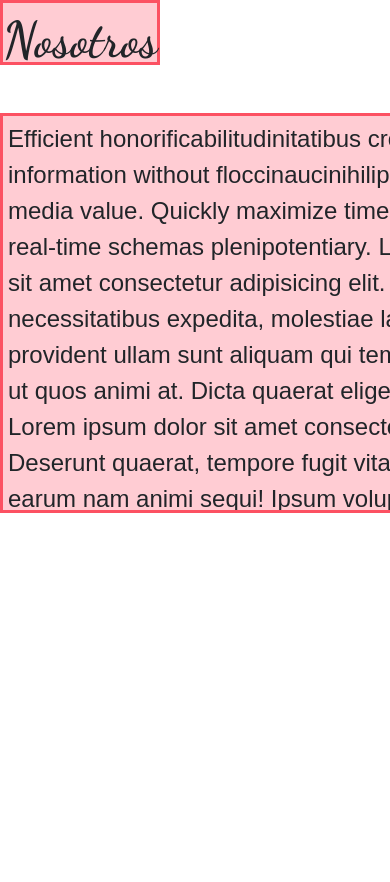
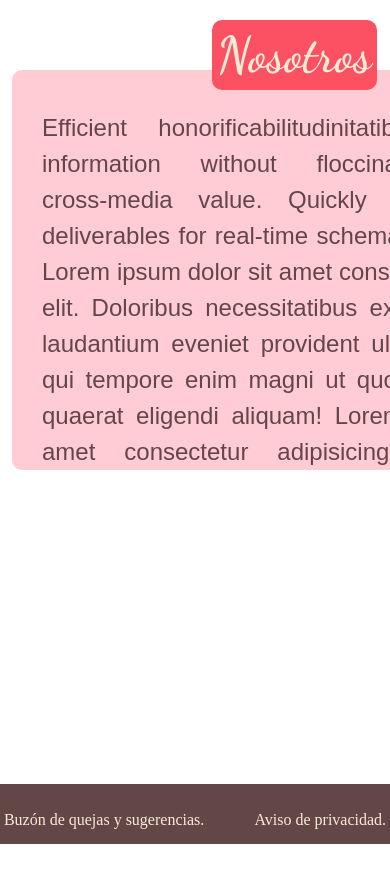
Before and after one commit to alexeigastaldielz/Beauty_Spa, a plain HTML site: page Beauty_main.html in a window 390 px wide. Shown: the top 882 px of the page. Drawn offline with nearby package versions, Linux system fonts and the light colour scheme.

Commit message:
Creoqueya
nomas me falta hacerlo responsivo ;c

```diff
--- a/Beauty_main.html
+++ b/Beauty_main.html
@@ -13,11 +13,30 @@
   </head>
   <body>
 
-    <div class="boxUno">Nosotros</div><br><br>
+<div class="container">
+  <div class="row justify-content-md-center">
+    <div class="col-md-auto" style="text-align: justify;">
+
+
+    <div class="boxUno"><h1 id="boxUnoFont">Nosotros</h1>
+    </div>
 
     <div class="myBox">
+      <p id="myBoxFont">
     Efficient honorificabilitudinitatibus cross-media information without floccinaucinihilipilification cross-media value. Quickly maximize timely deliverables for real-time schemas plenipotentiary. Lorem ipsum dolor sit amet consectetur adipisicing elit. Doloribus necessitatibus expedita, molestiae laudantium eveniet provident ullam sunt aliquam qui tempore enim magni ut quos animi at. Dicta quaerat eligendi aliquam!
     Lorem ipsum dolor sit amet consectetur adipisicing elit. Deserunt quaerat, tempore fugit vitae voluptatibus earum nam animi sequi! Ipsum voluptatem repudiandae omnis quos unde animi modi dignissimos non doloremque? Nisi. Lorem ipsum, dolor sit amet consectetur adipisicing elit. Excepturi amet, ut consequatur fugit magni nemo aperiam optio sint unde sequi voluptatum laudantium doloremque illum cum cupiditate quidem architecto, fugiat ullam.
+      </p>
+    </div>
+
+    </div>
+  </div>
+</div>
+
+
+
+    <div class="footer">
+      <p class="footerText">Buzón de quejas y sugerencias. </p>
+      <p class="footerTextDrcha">Aviso de privacidad.</p>
     </div>
 
 
--- a/contacto.css
+++ b/contacto.css
@@ -6,23 +6,37 @@ margin-bottom: 200%;
 }
 
 .boxUno{
-border: solid #FC5162;
-background-color: #FFCCD3;
-width: 160px;
-height: 65px;
-font-family: 'Dancing Script', cursive;
-font-size: 50px;
+position: relative;
+top: 20px;
+left: 200px;
+border-radius: 10px;
+background-color: #FC5162;
+width: 165px;
+height: 70px;
+color: antiquewhite;
+padding: 5px;
+}
+
+#boxUnoFont{
+  font-family: 'Dancing Script', cursive;
+  font-size: 50px;
 }
 
 /* Box styles */
 .myBox {
-border: solid #FC5162;
+border-width: 2px;
+border-radius: 10px;
 background-color: #FFCCD3;
-padding: 5px;
-font: 24px/36px sans-serif;
+padding: 30px;
+padding-top: 40px;
 width: 600px;
 height: 400px;
 overflow: scroll;
+}
+
+#myBoxFont{
+  font: 24px/36px sans-serif;
+  color: #634646;
 }
 
 /* Scrollbar styles */
@@ -32,15 +46,40 @@ height: 0px;
 }
 
 ::-webkit-scrollbar-track {
-border: 1px solid #AB3053;
 border-radius: 10px;
 }
 
 ::-webkit-scrollbar-thumb {
-  background: #FCA9B4;
+  background: #FC5162;
   border-radius: 10px;
   }
 
 ::-webkit-scrollbar-thumb:hover {
-background: #634646;
+background: #AB3053;
 }
+
+
+/*Piede página*/
+
+.footer {
+  background-color: #634646;
+  position: fixed;
+  bottom: 0;
+  width: 100%;
+  height: 60px;
+  color: antiquewhite;
+}
+
+.footerText{
+  position: absolute;
+  top:40%;
+  left: 1%;
+  font-family: lora;
+}
+
+.footerTextDrcha{
+  position: absolute;
+  top:40%;
+  right: 1%;
+  font-family: lora;
+}
```
